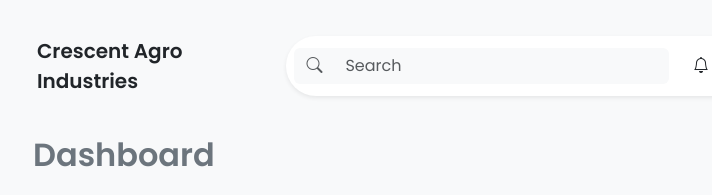
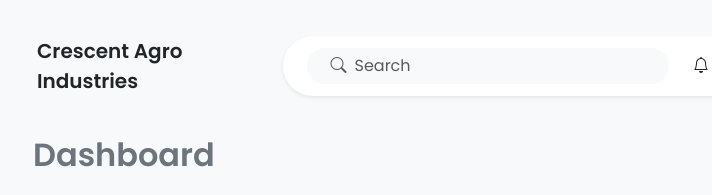
Before and after one commit to johhny47/dhrubo, a plain HTML site: page index.html in a window 1280 px wide. Shown: the top 195 px of the page, 331-1043 px from the left. Drawn offline with nearby package versions, Linux system fonts and the light colour scheme.

Commit message:
fix navbar alignment

```diff
--- a/index.html
+++ b/index.html
@@ -12,6 +12,7 @@
             box-sizing: border-box;
             background: rgba(244, 247, 254, 1);
         }
+
         .sidebar {
             width: 280px;
             height: 100vh;
@@ -51,12 +52,13 @@
         .sidebar.collapsed {
             display: none;
         }
+
         @media (min-width: 992px) {
-  .custom-margin-left {
-    margin-left: 280px;
-    padding:20px 60px;
-  }
-}
+            .custom-margin-left {
+                margin-left: 280px;
+                padding: 20px 60px;
+            }
+        }
     </style>
 
     <link href="https://cdn.jsdelivr.net/npm/bootstrap@5.3.8/dist/css/bootstrap.min.css" rel="stylesheet">
@@ -134,16 +136,21 @@
 
 
     <!-- Main Content -->
-    <main class="flex-grow-1 custom-margin-left" >
+    <main class="flex-grow-1 custom-margin-left">
         <!-- Navbar -->
         <nav class=" navbar-expand   p-md-3 pl-md-4">
             <div class="container-fluid justify-content-between d-none d-md-flex">
-                <span class="fw-bold fs-5">Crescent Agro Industries</span>
+                <span class="d-flex justify-content-center align-items-center fw-bold fs-5">Crescent Agro
+                    Industries</span>
                 <div class="d-flex align-items-center gap-4 bg-white p-2 rounded-pill shadow-sm">
-                    <div class="input-group">
-                        <span class="input-group-text bg-light border-0"><i class="bi bi-search text-muted"></i></span>
-                        <input type="text" class="form-control border-0 bg-light" placeholder="Search">
+                    <div class="position-relative ms-3">
+                        <i class="bi bi-search text-muted position-absolute top-50 start-0 translate-middle-y ms-4"></i>
+
+                        <input type="text" class="form-control ps-5 bg-light border-0 rounded
+                  focus-ring focus-ring-primary rounded-pill" placeholder="Search">
                     </div>
+
+
                     <i class="bi bi-bell"></i>
                     <i class="bi bi-file-earmark-text"></i>
                     <i class="bi bi-calendar"></i>
```
